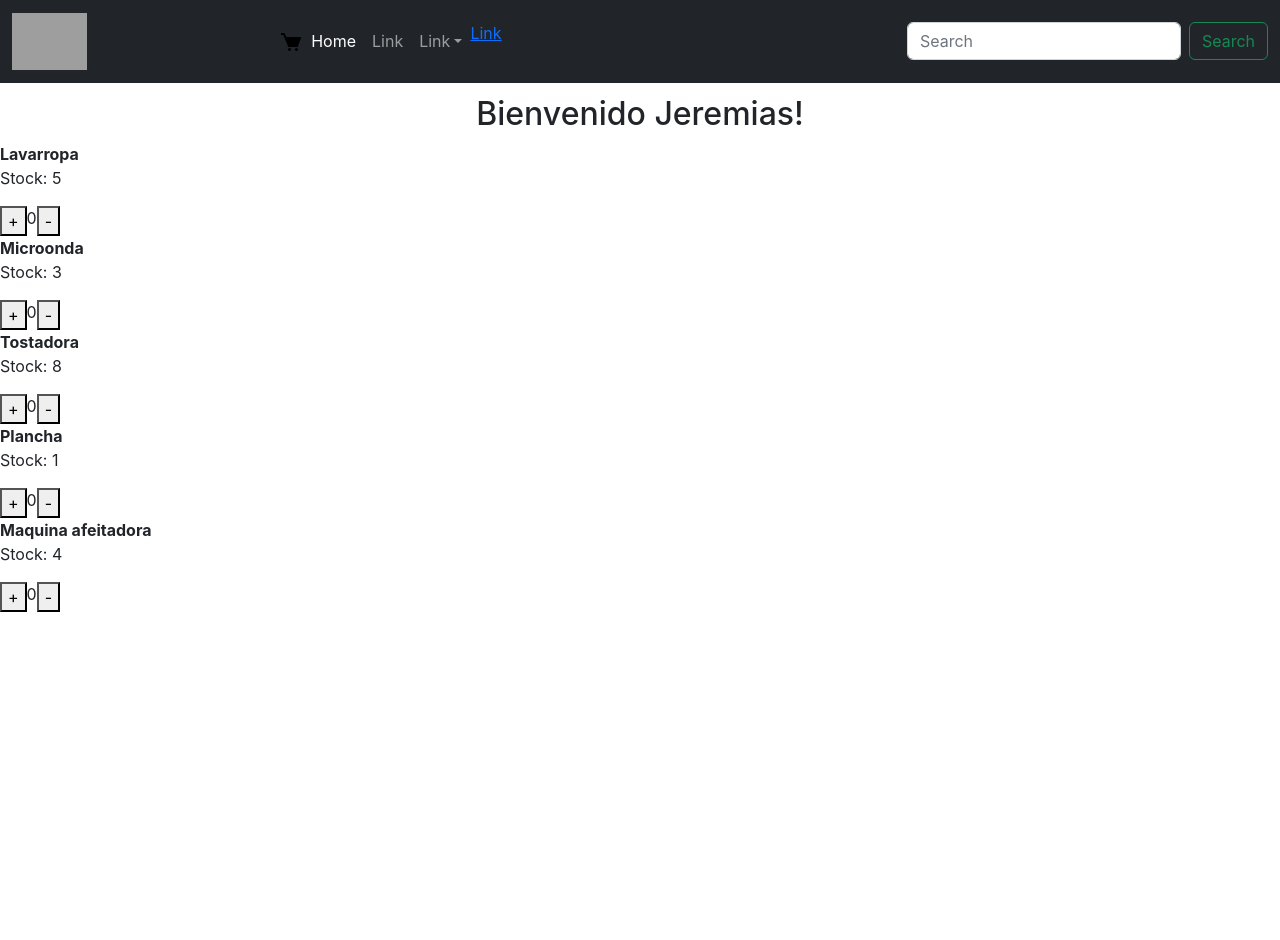
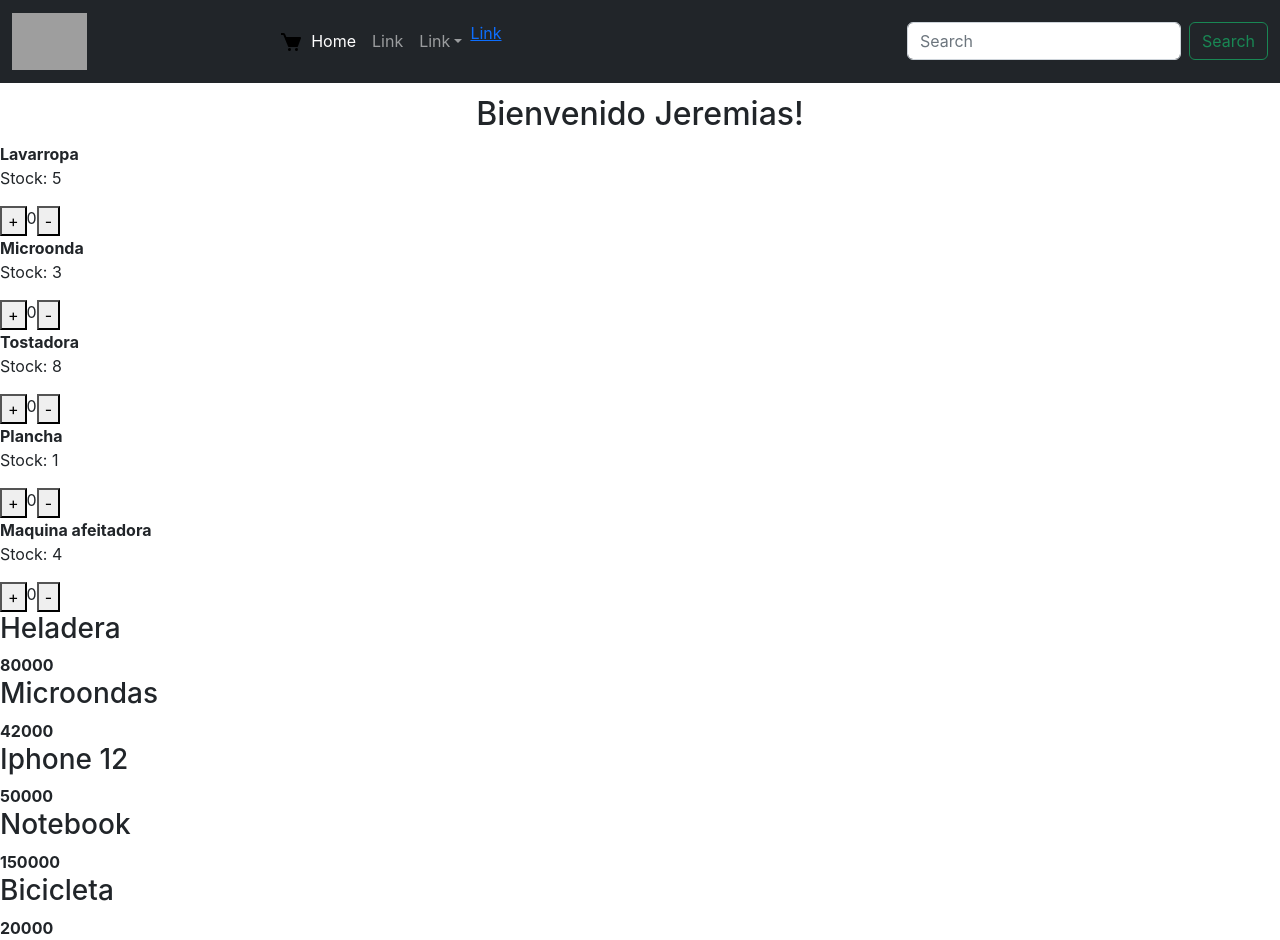
Before and after one commit to JereQ8/Proyecto-React-con-CoderHouse, a React (Create React App) app: page / in a window 1280 px wide. Before the commit the page ends 800 px from the top, so only its background shows below. Built offline with nearby package versions, Linux system fonts and the light colour scheme; grey boxes are pictures that could not be loaded.

Commit message:
Desafio promises/map

```diff
--- a/src/App.js
+++ b/src/App.js
@@ -2,18 +2,20 @@ import './App.css';
 import NavBar from './componentes/NavBar';
 import ItemListContainer from './componentes/ItemListContainer';
 import ItemCount from './componentes/ItemCount';
-
+import ItemsList from './componentes/ItemsList';
 
 function App() {
   return (
     <div className="App">
-      <NavBar/>
+      <NavBar />
       <ItemListContainer nombre="Jeremias"/>
       <ItemCount stock={5} nombreProducto="Lavarropa"/>
       <ItemCount stock={3} nombreProducto="Microonda"/>
       <ItemCount stock={8} nombreProducto="Tostadora"/>
       <ItemCount stock={1} nombreProducto="Plancha"/>
       <ItemCount stock={4} nombreProducto="Maquina afeitadora"/>
+
+      <ItemsList/>
     </div>
   );
 }
--- /dev/null
+++ b/src/componentes/Item.jsx
@@ -0,0 +1,11 @@
+
+function Item({ nombre, precio }) {
+  return (
+    <div>
+        <h3>{nombre}</h3>
+        <b> {precio} </b>
+    </div>
+  )
+}
+
+export default Item
--- /dev/null
+++ b/src/componentes/ItemsList.jsx
@@ -0,0 +1,32 @@
+import { useState, useEffect } from 'react';
+import productos from "../helpers/productos.json"
+import Item from './Item';
+
+
+function ItemsList(){
+
+    const[items, setItems]= useState([])
+
+    useEffect(()=>{
+        setTimeout(()=>{
+            const items= new Promise((resolve, reject)=>{
+                resolve(productos)
+            })
+            items.then( res => setItems(res))
+        }, 2000)
+
+    },[])
+  return (
+    <div>{items.map(( producto ) => {
+
+       return <Item
+       key={producto.id}
+       nombre={producto.producto}
+       precio= {producto.precio}
+       />
+
+    })}</div>
+  )
+}
+
+export default ItemsList
--- /dev/null
+++ b/src/helpers/productos.json
@@ -0,0 +1,27 @@
+[
+    {
+        "producto":"Heladera",
+        "precio": 80000,
+        "id":0
+    },
+    {
+        "producto":"Microondas",
+        "precio": 42000,
+        "id":1
+    },
+    {
+        "producto":"Iphone 12",
+        "precio": 50000,
+        "id":2
+    },
+    {
+        "producto":"Notebook",
+        "precio": 150000,
+        "id":3
+    },
+    {
+        "producto":"Bicicleta",
+        "precio": 20000,
+        "id":4
+    }
+]
```
